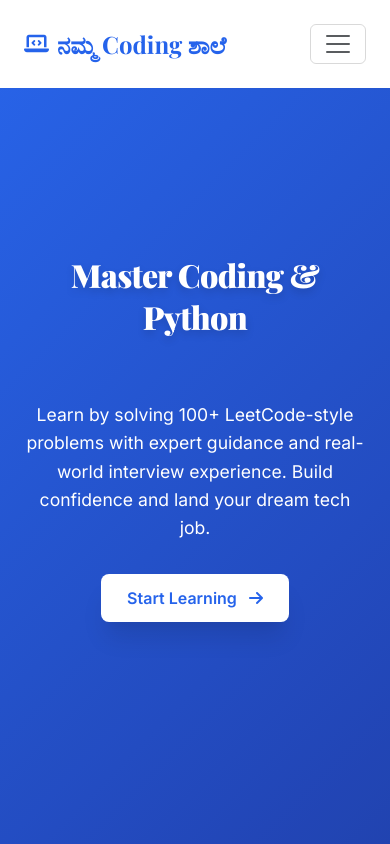
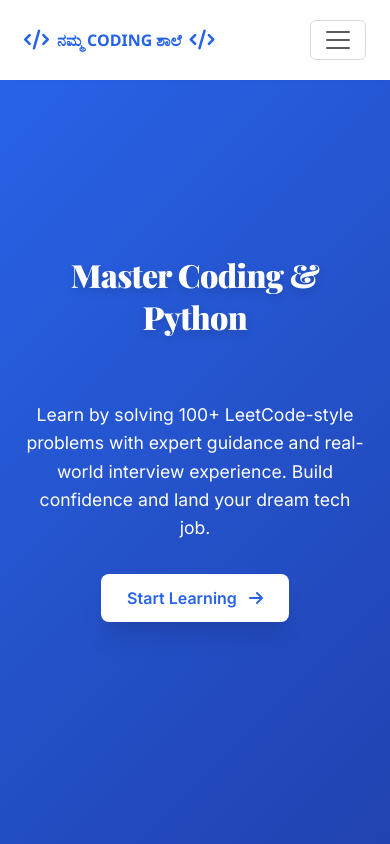
Before and after one commit to ravichandran202/namma-coding-shaale, a plain HTML site: page home.html in a window 390 px wide. Shown: the top 844 px of the page. Drawn offline with nearby package versions, Linux system fonts and the light colour scheme.

Commit message:
Add files via upload

```diff
--- a/home.html
+++ b/home.html
@@ -789,6 +789,11 @@
       text-align: center;
     }
 
+    #heading{
+      font-size: 1.4rem;
+      font-family:'Segoe UI', Tahoma, Geneva, Verdana, sans-serif;
+    }
+
     /* Responsive adjustments */
     @media (max-width: 1199px) {
       :root {
@@ -828,6 +833,15 @@
       :root {
         --section-padding: 4rem 0;
       }
+
+      .navbar-brand{
+        font-size: 1rem;
+      }
+
+      #heading{
+      font-size: 1rem;
+      font-family:'Segoe UI', Tahoma, Geneva, Verdana, sans-serif;
+    }
 
       .hero-section {
         padding: 6rem 0 4rem;
@@ -961,8 +975,7 @@
   <nav class="navbar navbar-expand-lg navbar-light fixed-top">
     <div class="container">
       <a class="navbar-brand" href="#">
-        <i class="fas fa-laptop-code"></i>
-        <span>ನಮ್ಮ Coding ಶಾಲೆ</span>
+        <i class="fas fa-code"></i><span>ನಮ್ಮ <b id="heading">CODING</b> ಶಾಲೆ</span><i class="fas fa-code"></i>
       </a>
       <button class="navbar-toggler" type="button" data-bs-toggle="collapse" data-bs-target="#navbarNav">
         <span class="navbar-toggler-icon"></span>
```
